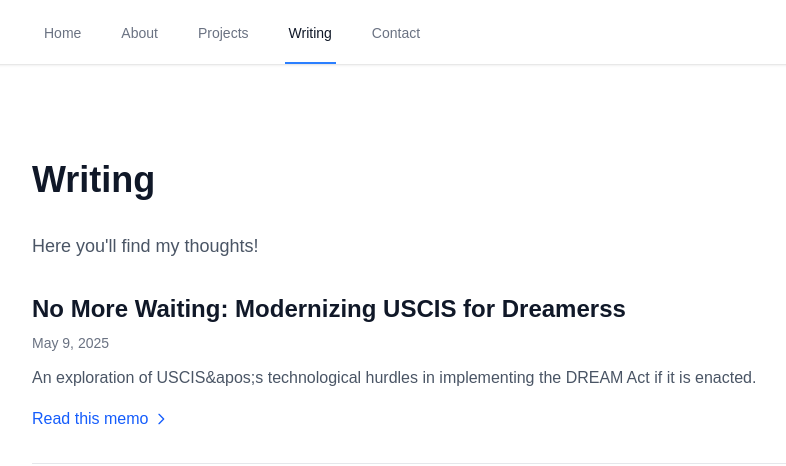
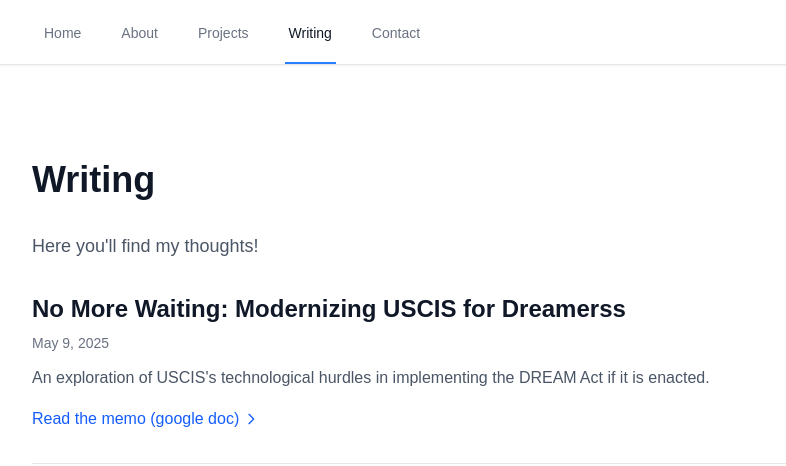
Before and after one commit to vickyylee/personal-website, a Next.js app: page /writing in a window 1280 px wide. Shown: the top 466 px of the page, without its empty margins (184-970 px from the left). Built offline with nearby package versions, Linux system fonts and the light colour scheme.

Commit message:
Fix apostrophe in excerpt and update link text to 'Read the memo (google doc)'

```diff
--- a/src/app/writing/page.tsx
+++ b/src/app/writing/page.tsx
@@ -8,7 +8,7 @@
     {
       title: "No More Waiting: Modernizing USCIS for Dreamerss",
       date: "2025-05-09",
-      excerpt: "An exploration of USCIS&apos;s technological hurdles in implementing the DREAM Act if it is enacted.",
+      excerpt: "An exploration of USCIS's technological hurdles in implementing the DREAM Act if it is enacted.",
       link: "https://docs.google.com/document/d/1xYNi0PGt1F9K8YuyH_2Z7fj-H0jvRa1vwwNJ7Ikv3AM/edit?usp=sharing"
     },
   ];
@@ -46,7 +46,7 @@
               href={writing.link}
               className="text-blue-600 dark:text-blue-400 hover:underline inline-flex items-center gap-1"
             >
-              Read this memo
+              Read the memo (google doc)
               <svg className="w-4 h-4" fill="none" stroke="currentColor" viewBox="0 0 24 24">
                 <path strokeLinecap="round" strokeLinejoin="round" strokeWidth="2" d="M9 5l7 7-7 7" />
               </svg>
```
